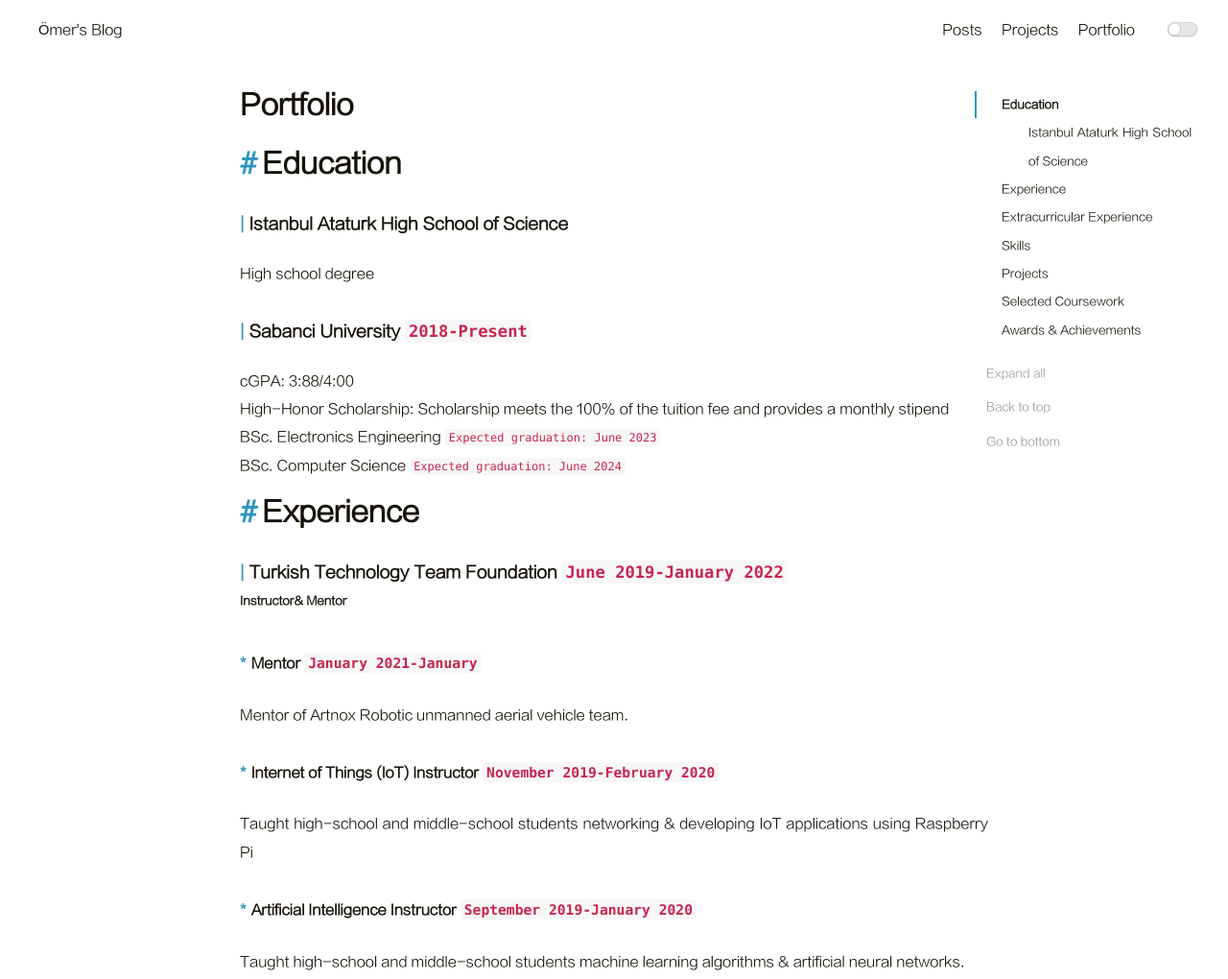
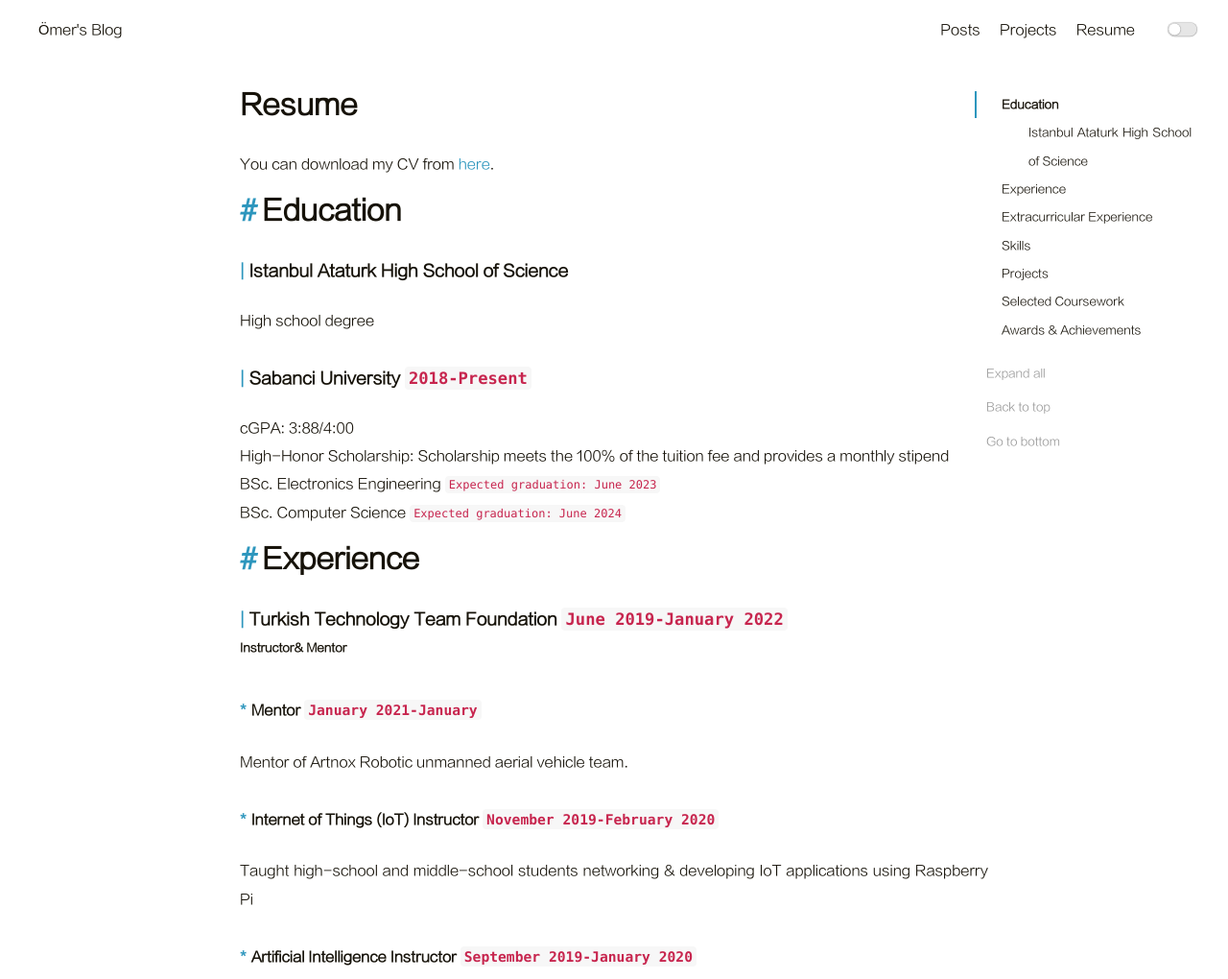
Before and after one commit to omeroztrk/omeroztrk.github.io, a plain HTML site: page resume/index.html in a window 1280 px wide. Shown: the top 1020 px of the page at 96% size. Drawn offline with Linux system fonts and the light colour scheme.

Commit message:
Site updated: 2022-01-05 18:18:17

```diff
--- a/portfolio/index.html
+++ b/resume/index.html
@@ -13,7 +13,7 @@
 
 
 
-<title>Portfolio | Ömer&#39;s Blog</title>
+<title>Resume | Ömer&#39;s Blog</title>
 
 
 
@@ -76,7 +76,7 @@
 
                     <a class="menu-item" href="/projects">Projects</a>
 
-                    <a class="menu-item" href="/portfolio">Portfolio</a>
+                    <a class="menu-item" href="/resume">Resume</a>
 
                 <input id="switch_default" type="checkbox" class="switch_default">
                 <label for="switch_default" class="toggleBtn"></label>
@@ -99,7 +99,7 @@
 
                     <a class="menu-item" href="/projects">Projects</a>
 
-                    <a class="menu-item" href="/portfolio">Portfolio</a>
+                    <a class="menu-item" href="/resume">Resume</a>
 
             </div>
         </div>
@@ -123,7 +123,7 @@
                 <div class="container">
     <article class="post-wrap page">
 
-        <h2 class="post-title">Portfolio</h2>
+        <h2 class="post-title">Resume</h2>
 
         <section class="post-content">
             <style>
@@ -194,6 +194,7 @@
 
 </script>
 
+<p>You can download my CV from <a href="/resume/OmerSaidOzturk_CV.pdf">here</a>.</p>
 <h1 id="Education"><a href="#Education" class="headerlink" title="Education"></a>Education</h1><h3 id="Istanbul-Ataturk-High-School-of-Science"><a href="#Istanbul-Ataturk-High-School-of-Science" class="headerlink" title="Istanbul Ataturk High School of Science"></a>Istanbul Ataturk High School of Science</h3><p>High school degree</p>
 <h3 id="Sabanci-University-2018-Present"><a href="#Sabanci-University-2018-Present" class="headerlink" title="Sabanci University 2018-Present"></a>Sabanci University <code>2018-Present</code></h3><p>cGPA: 3:88/4:00<br>High-Honor Scholarship: Scholarship meets the 100% of the tuition fee and provides a monthly stipend<br>BSc. Electronics Engineering <code>Expected graduation: June 2023</code><br>BSc. Computer Science <code>Expected graduation: June 2024</code></p>
 <h1 id="Experience"><a href="#Experience" class="headerlink" title="Experience"></a>Experience</h1><h3 id="Turkish-Technology-Team-Foundation-June-2019-January-2022-Instructor-amp-Mentor"><a href="#Turkish-Technology-Team-Foundation-June-2019-January-2022-Instructor-amp-Mentor" class="headerlink" title="Turkish Technology Team Foundation June 2019-January 2022 Instructor&amp; Mentor"></a>Turkish Technology Team Foundation <code>June 2019-January 2022</code> <div class="sub">Instructor&amp; Mentor</div></h3><h4 id="Mentor-January-2021-January"><a href="#Mentor-January-2021-January" class="headerlink" title="Mentor January 2021-January"></a>Mentor <code>January 2021-January</code></h4><p>Mentor of Artnox Robotic unmanned aerial vehicle team.</p>
```
Also changed, not shown: 2020/04/27/C-ye-Giris/index.html (+2 -2 lines), 2020/06/30/MCP2515/index.html (+2 -2 lines), archives/2020/04/index.html (+2 -2 lines), archives/2020/06/index.html (+2 -2 lines), archives/2020/index.html (+2 -2 lines), archives/index.html (+2 -2 lines), index.html (+6 -6 lines), tags/CANbus/index.html (+2 -2 lines), tags/Can/index.html (+2 -2 lines), tags/Entegre/index.html (+2 -2 lines), tags/MCP2515/index.html (+2 -2 lines), tags/SPI/index.html (+2 -2 lines), tags/programlama-dilleri/index.html (+2 -2 lines), 1 other file.
